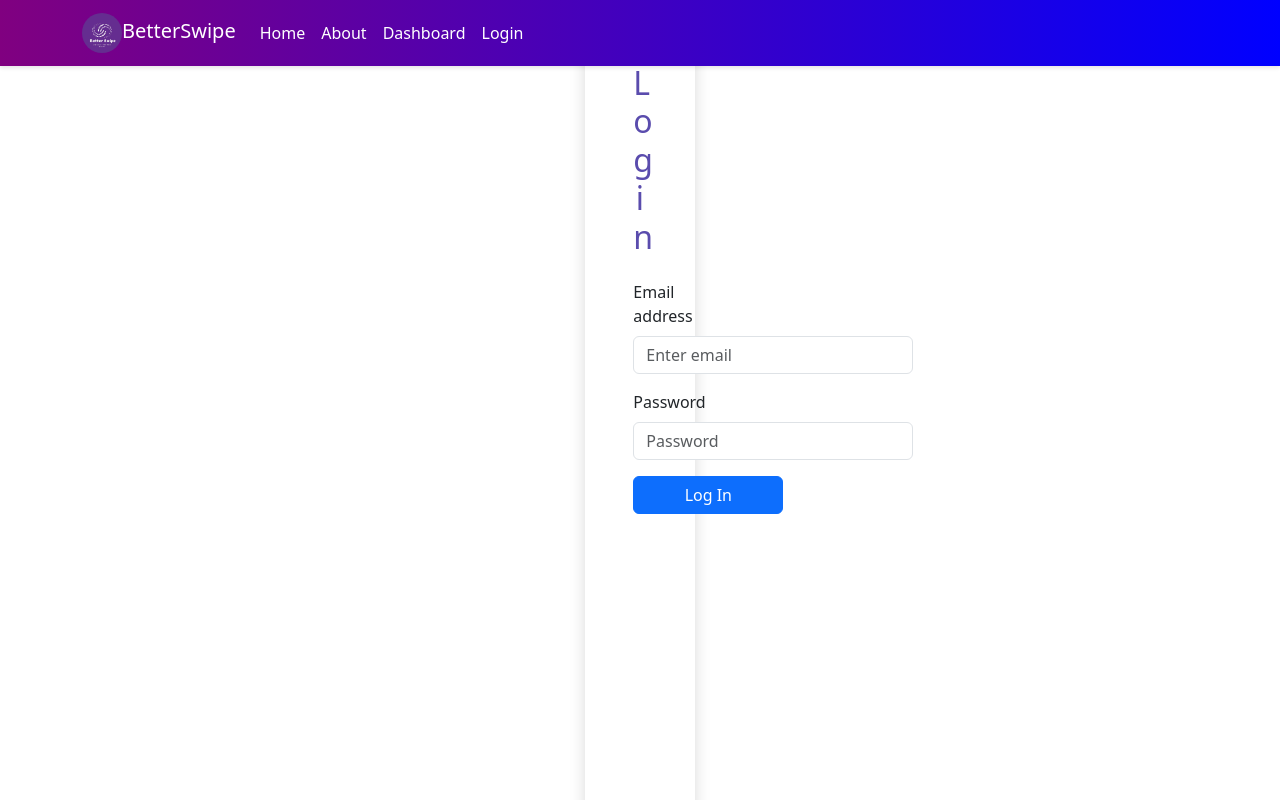
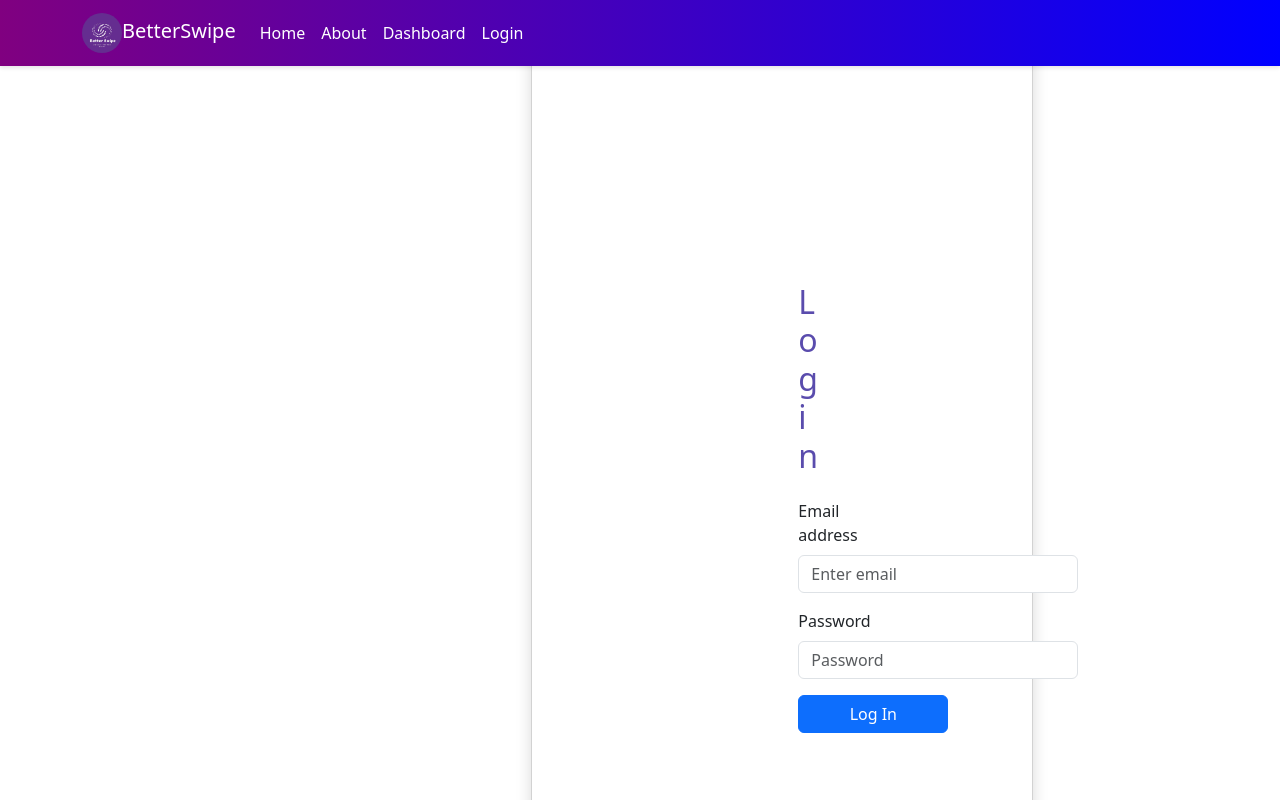
Before and after one commit to jbudcardi/BetterSwipe, a React (Vite) app in the folder frontend/: page /login in a window 1280 px wide. Shown: the top 800 px of the page. Built offline with nearby package versions, Linux system fonts and the light colour scheme.

Commit message:
ending workflow for today

```diff
--- a/frontend/src/pages/Login.css
+++ b/frontend/src/pages/Login.css
@@ -2,23 +2,29 @@
 
 @import url('https://fonts.googleapis.com/css2?family=Open+Sans:wght@400;700&display=swap');
 /* Ensure the full viewport height and set the background color */
-html, body {
-    height: 100%;
-    margin: 0;
-    background-color: #6C5CE7; /* chosen background color */
-    box-sizing: border-box;
-  }
+html{
+  box-sizing: border-box;
+  height: 100px;
+  width: 100px;
+}
+
+*,*::before, *after{
+  box-sizing: inherit;
+}
 
   /* Since Bootstrap is handling the centering, you don't need to set display: flex here */
   /* Just make sure the body has the padding-top to push content below a fixed navbar */
   body {
-    padding-top: 80px; /* Adjust this value to match the height of your fixed navbar */
+    margin: 0;
+    padding: 0;
+    height: 100%;
+    width: 100%;
   }
 
   /* Styles for the card */
   .card {
     width: 100%;
-    max-width: 500px; /* Adjust this width as per your design requirements */
+    max-width: 700px; /* Adjust this width as per your design requirements */
     border-radius: 0.25rem; /* Slightly rounded corners for the card */
     box-shadow: 0 4px 8px rgba(0, 0, 0, 0.15); /* A subtle shadow for some depth */
   }
@@ -39,7 +45,7 @@ html, body {
 
   /* Style for the primary button */
   .btn-primary {
-    width: 15%; /* Full width button */
+    width: auto; /* Full width button */
     border-radius: 0.25rem; /* Consistent rounded edges for the button */
     padding: 0.75rem; /* Comfortable padding for the button */
     font-size: 1rem; /* Readable text size */
@@ -55,20 +61,23 @@ html, body {
   /* Additional styles for links, such as "Forgot Password?" and "Register for free" */
   .nav-link, .nav-link:hover {
     text-decoration: none; /* Removes underline */
-    color: #FFFFFF; /* Sets the color to white */
+    color: #5A4CAD; /* Sets the color to white */
   }
 
   /* This style applies to the text and links at the bottom of the form */
   .form-footer-text {
     text-align: center; /* Center align the text */
-    margin-top: 1rem;
-    margin-bottom: 1rem; /* Adding bottom margin*/
+    margin-top: 2rem;
+    margin-bottom: 2rem; /* Adding bottom margin*/
+    font-size: 1rem;
   }
 
 
   /* Ensuring that the 'Register for free' link is centered and appears as a block */
-.card-body .form-footer-text a {
-  display: block;
+ .form-footer-text a {
+ color: #5A4CAD;
+  font-weight: bold;
+  text-decoration: none;
 }
 
 /* this is where i will be testing new styles*/
@@ -90,6 +99,7 @@ html, body {
 .card-body .text-center {
   margin-top: 1rem; /* Adjust as necessary */
   margin-bottom: 1rem;
+  max-width: auto;
   color: #5A4CAD; /* Adjust color to fit your design */
 }
 
@@ -107,11 +117,11 @@ html, body {
   /* Apply a shadow that matches your UI concept */
   box-shadow: 0 4px 8px rgba(0, 0, 0, 0.1);
   /* Remove default border, if any, or set it as per your design */
-  border: none;
+  border: auto;
   /* Set a background color that matches your UI concept, if different from default */
   background-color: #ffffff;
   /* Adjust padding as per your design requirements */
-  padding: 2rem;
+  padding: 250px;
   /* You may want rounded corners if that fits your design */
   border-radius: 0.5rem;
 }
```
